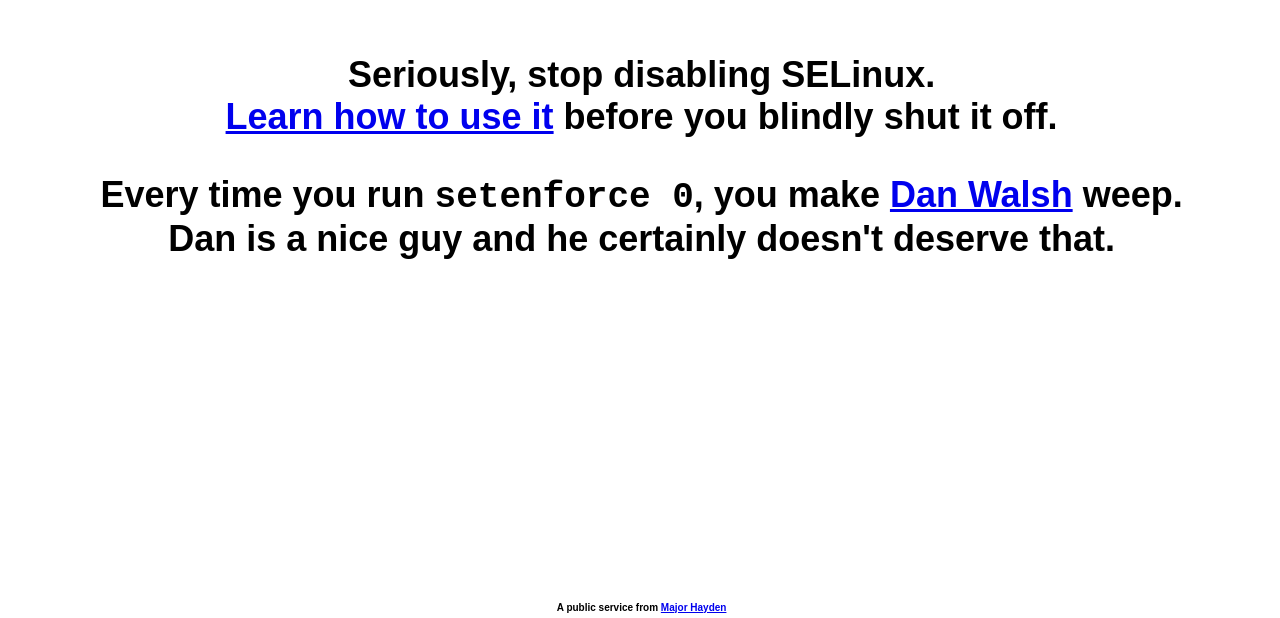
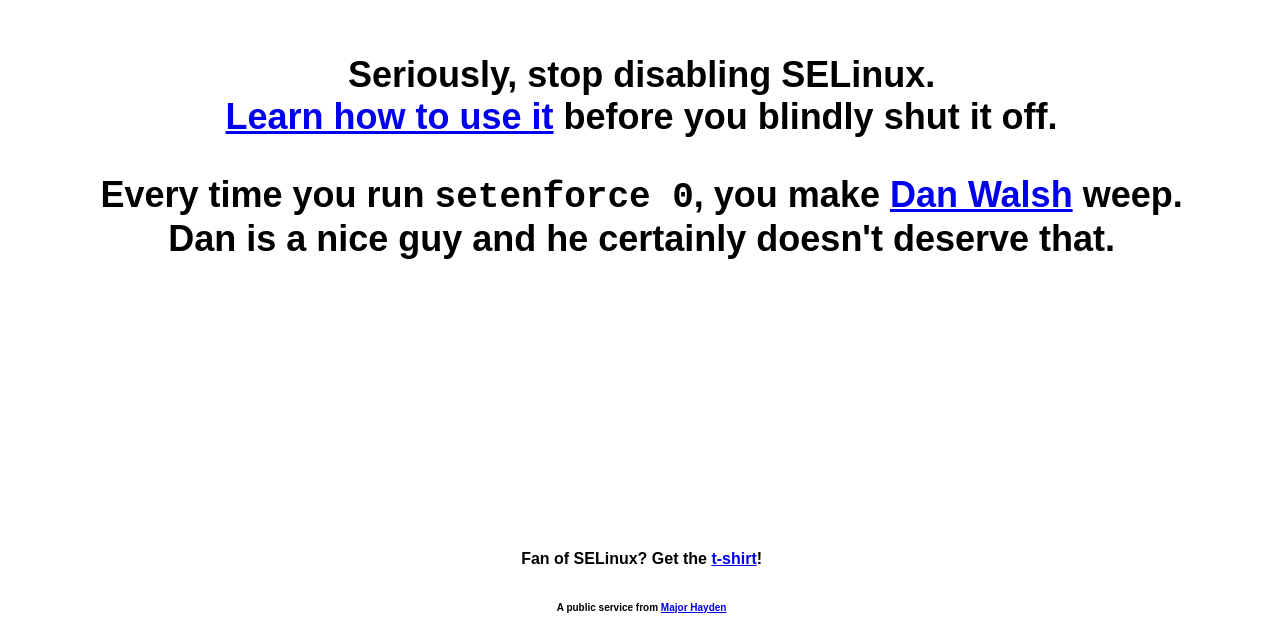
Before and after one commit to major/stopdisablingselinux.com, a plain HTML site: page index.html in a window 1280 px wide. Shown: the part 182-800 px from the top of the page. Drawn offline with Linux system fonts and the light colour scheme.

Commit message:
add info on how to buy a t-shirt

```diff
--- a/index.html
+++ b/index.html
@@ -13,6 +13,13 @@
             position: absolute;
             top: 50%;
             margin-top: -200px;
+            width: 99%;
+            text-align: center;
+        }
+        div.info {
+            font-size: 16px;
+            position: absolute;
+            bottom: 50px;
             width: 99%;
             text-align: center;
         }
@@ -36,6 +43,9 @@
             Dan is a nice guy and he certainly doesn't deserve that.
         </p>
     </div>
+    <div class="info">
+        Fan of SELinux? Get the <a href="https://mhayden.spreadshirt.com/">t-shirt</a>!
+    </div>
     <div class="footer">
         A public service from <a href="http://major.io/">Major Hayden</a>
     </div>
```
